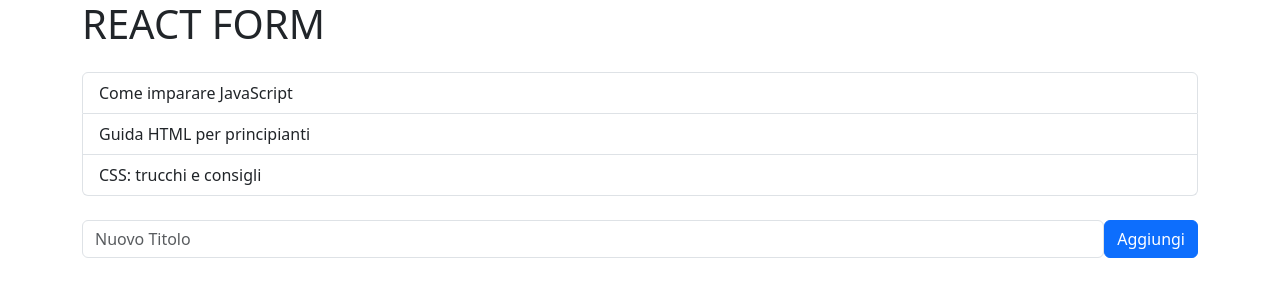
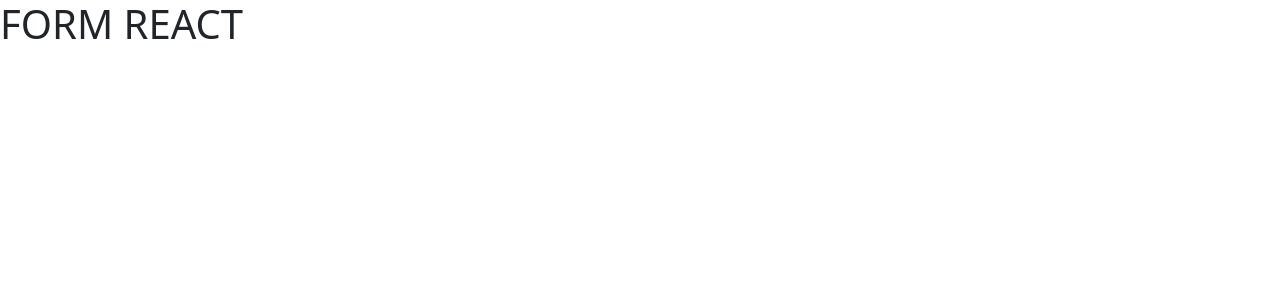
Before and after one commit to FadiAlashqar/react-form, a React (Vite) app: page / in a window 1280 px wide. Shown: the top 300 px of the page. Built offline with nearby package versions, Linux system fonts and the light colour scheme.

Commit message:
[UPD] array done

```diff
--- a/src/App.jsx
+++ b/src/App.jsx
@@ -25,22 +25,7 @@ function App() {
 
   return (
     <>
-      <div className="container">
-        <h1>REACT FORM</h1>
-        <ul className="list-group mt-4">
-          {articoli.map((articolo) => {
-            return <li key={articolo.id} className='list-group-item'>
-              {articolo.titolo}
-            </li>
-          })}
-        </ul>
-        <form className='d-flex mt-4'>
-          <div className="input-group">
-            <input type="text" className='form-control' placeholder='Nuovo Titolo' />
-          </div>
-          <button className="btn btn-primary">Aggiungi</button>
-        </form>
-      </div>
+      <h1>FORM REACT</h1>
     </>
   )
 }
```
